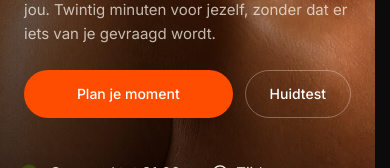
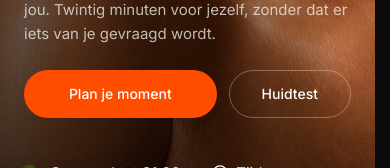
Before and after one commit to timothyvansas-gif/eversun, a Next.js app: page / in a window 390 px wide. Shown: the part 616-784 px from the top of the page. Built offline with nearby package versions, Linux system fonts and the light colour scheme.

Commit message:
style(huidtest): iets bredere Huidtest-knop op mobiel
Hero en zonnebankkaart: px-6 naar px-8. Desktop-padding (sm:/lg:) ongewijzigd.

Co-Authored-By: Claude Sonnet 5 <noreply@anthropic.com>

```diff
--- a/src/components/hero/hero-buttons.tsx
+++ b/src/components/hero/hero-buttons.tsx
@@ -46,7 +46,7 @@ export default function HeroButtons({ onOpenAfspraak, onOpenPlanJeMoment }: { on
           only the border opacity changes on hover. Sized to its own label
           rather than sharing the row's growth, on mobile same as from sm up. */}
       <button
-        className="group/cta flex flex-none justify-center items-center rounded-full px-6 sm:w-auto sm:px-10 lg:min-w-[210px] min-h-[48px] sm:min-h-[56px] font-sans font-medium text-[14px] md:text-[16px] text-white cursor-pointer border border-white/30 hover:border-white active:scale-[0.98] transition-[transform,border-color] duration-200"
+        className="group/cta flex flex-none justify-center items-center rounded-full px-8 sm:w-auto sm:px-10 lg:min-w-[210px] min-h-[48px] sm:min-h-[56px] font-sans font-medium text-[14px] md:text-[16px] text-white cursor-pointer border border-white/30 hover:border-white active:scale-[0.98] transition-[transform,border-color] duration-200"
         onClick={() => setHuidtestOpen(true)}
       >
         {/* Short on mobile, where it now sits beside a growing neighbour
--- a/src/components/onze-zonnebanken.tsx
+++ b/src/components/onze-zonnebanken.tsx
@@ -72,7 +72,7 @@ function AfspraakButton({
           <button
             type="button"
             onClick={onStartHuidtest}
-            className={`group/cta ${BTN_PILL} ${BTN_CTA_HEIGHT} flex-none justify-center !px-6 lg:min-w-[178px] lg:w-auto`}
+            className={`group/cta ${BTN_PILL} ${BTN_CTA_HEIGHT} flex-none justify-center !px-8 lg:min-w-[178px] lg:w-auto lg:!px-6`}
           >
             {/* Shorter on mobile, where the two buttons now split the card's
                 width between them and "Doe de huidtest" was the one crowding
```
